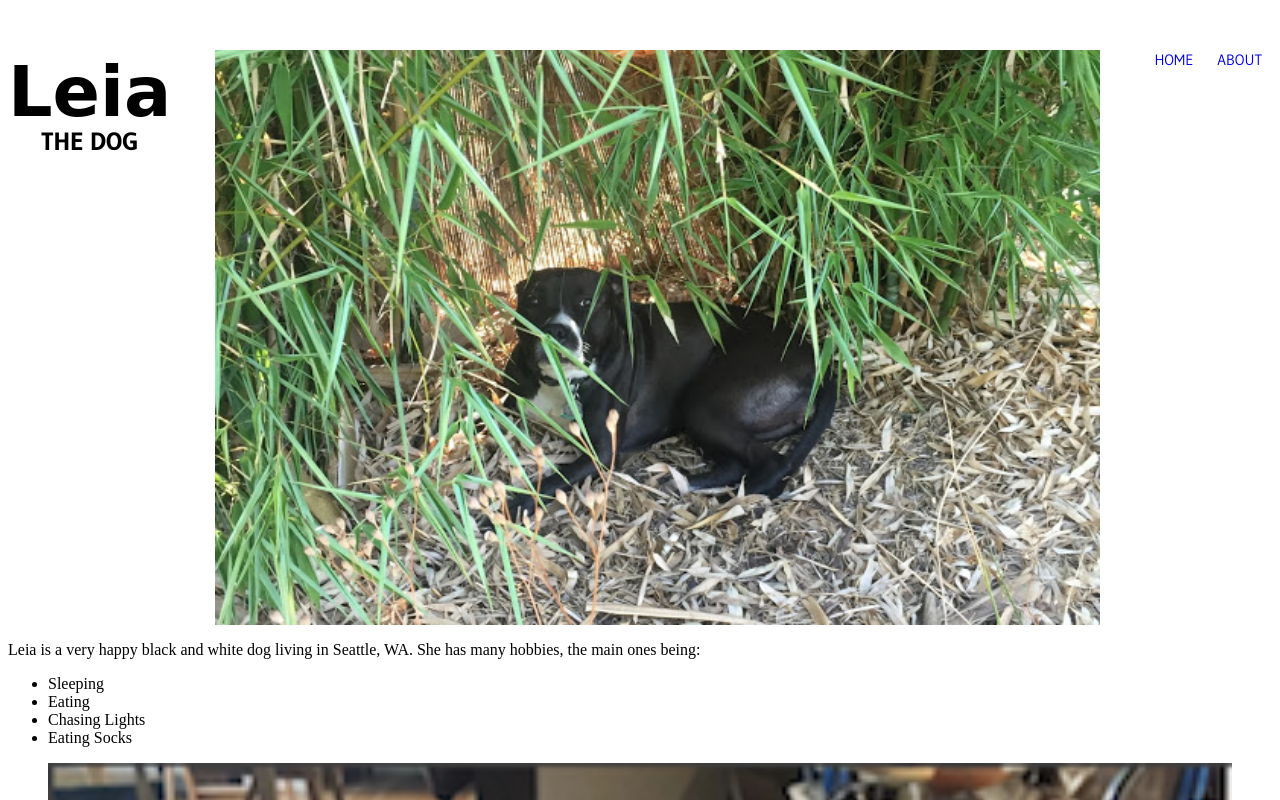
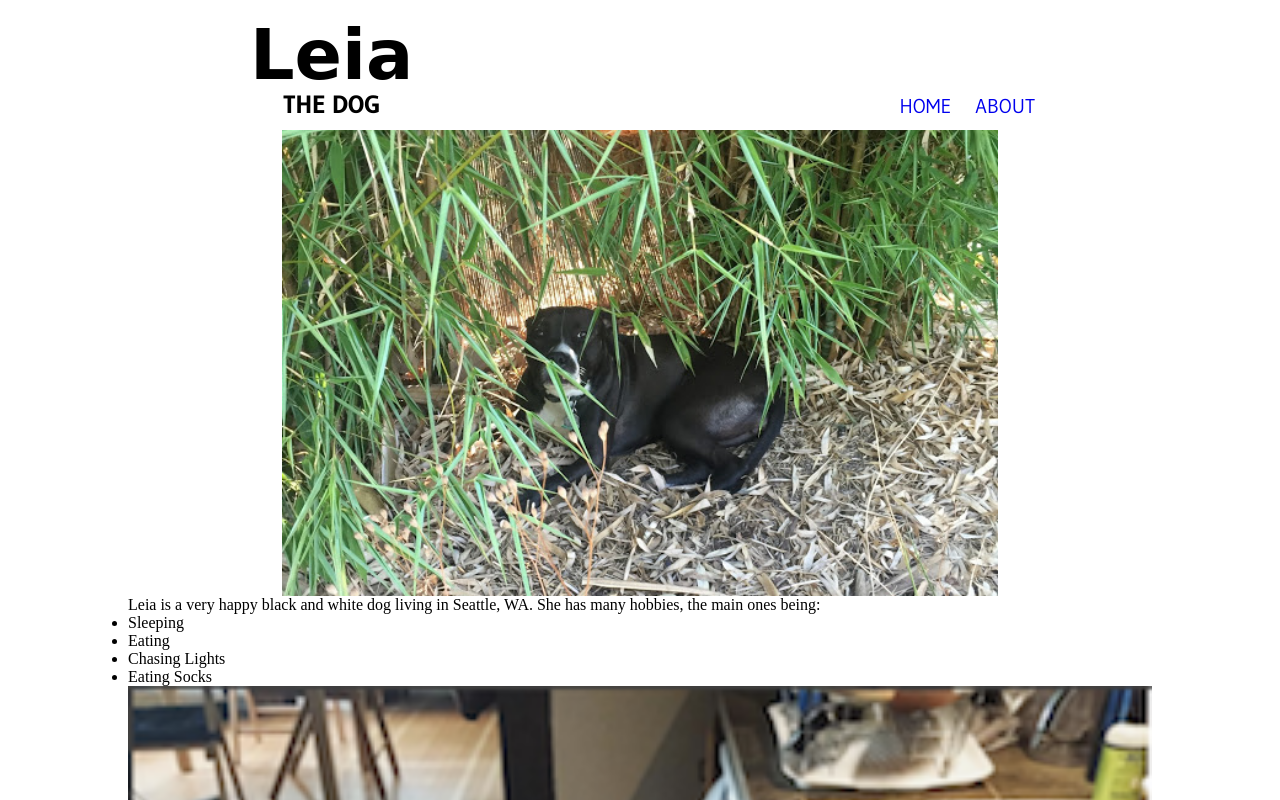
Before and after one commit to CassiG/2.5-website, a plain HTML site: page index.html in a window 1280 px wide. Shown: the top 800 px of the page. Drawn offline with nearby package versions, Linux system fonts and the light colour scheme; files that its build step writes are made by us from their sources; a web font is replaced by a local one.

Commit message:
Adjust header desktop styling

```diff
--- a/styles/styles.css
+++ b/styles/styles.css
@@ -1,8 +1,22 @@
+/* Universal Styles */
+* {
+	margin: 0;
+	padding: 0;
+}
+
+body {
+	width: 80%;
+	display: block;
+	margin: 0 auto;
+}
 /* Head Styles */
 
 header {
 	display: block;
 	margin: 0 auto;
+	width: 100%;
+    max-width: 780px;
+    padding: 30px 0px 0px 0px;
 }
 h1 {
 	text-align: center;
@@ -60,11 +74,13 @@ nav a:hover {
 		display: block;
 		margin: 0 auto;
 		margin-top: 50px;
+		clear: both;
 	}
 	nav {
 		float: right;
+		margin: 64px -15px 0 0;
 	}
 	nav a {
-		font-style: 20px;
+		font-size: 20px;
 	}
 }
```
